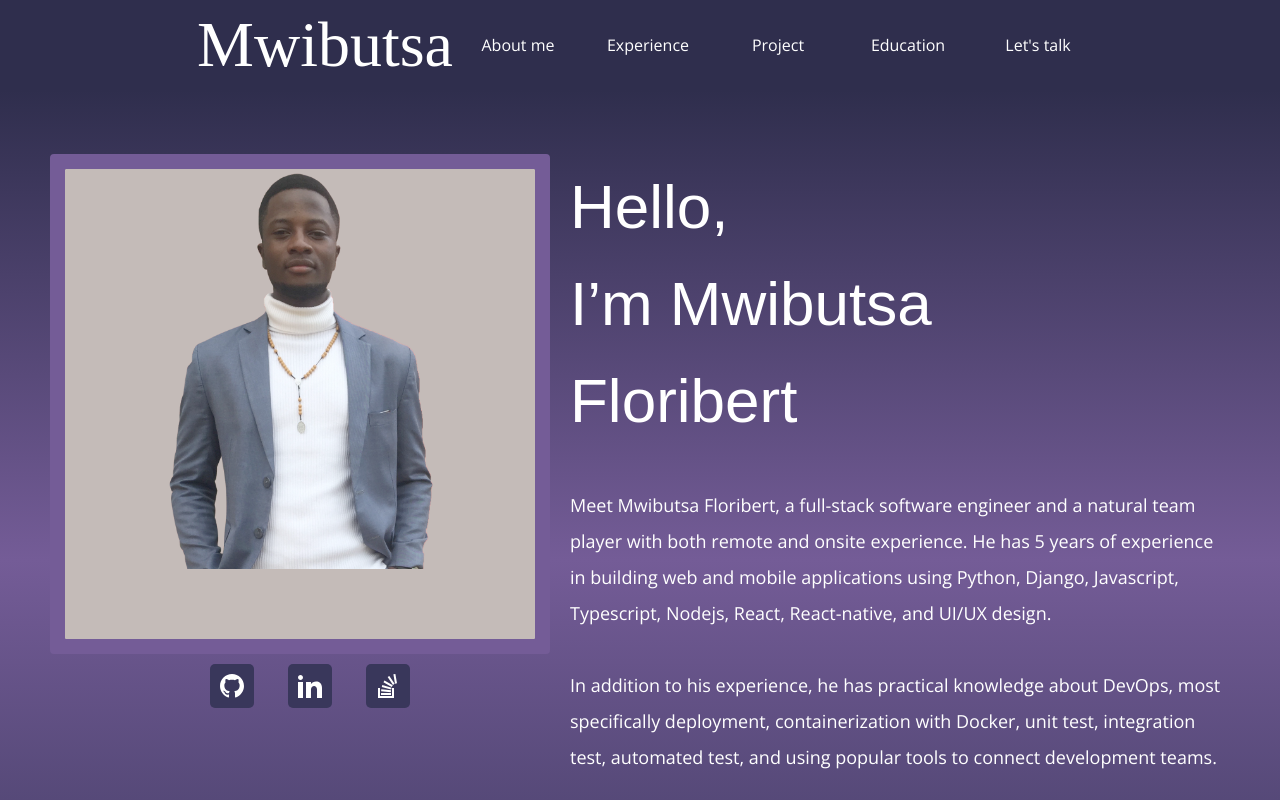
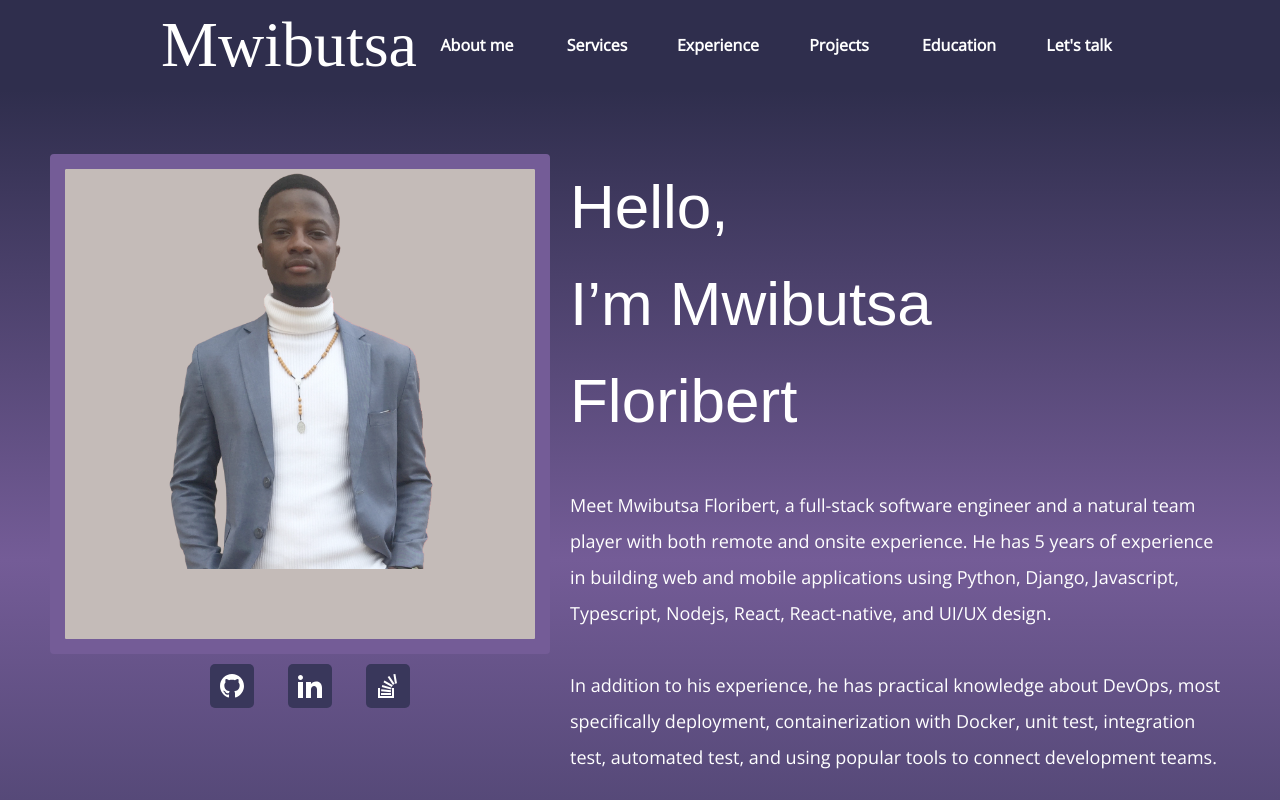
Before and after one commit to mwibutsa/mwibutsa, a React (Create React App) app: page / in a window 1280 px wide. Shown: the top 800 px of the page. Built offline with nearby package versions, Linux system fonts and the light colour scheme; a web font is replaced by a local one.

Commit message:
Hightlight active menu

```diff
--- a/package.json
+++ b/package.json
@@ -13,6 +13,8 @@
     "classnames": "^2.3.1",
     "react": "^17.0.2",
     "react-dom": "^17.0.2",
+    "react-router": "^6.2.1",
+    "react-router-dom": "^6.2.1",
     "react-scripts": "4.0.3",
     "react-scroll": "^1.8.4",
     "typescript": "^4.1.2",
@@ -44,6 +46,8 @@
   },
   "devDependencies": {
     "@types/node-sass": "^4.11.2",
+    "@types/react-router": "^5.1.18",
+    "@types/react-router-dom": "^5.3.3",
     "@types/react-scroll": "^1.8.3",
     "sass": "^1.49.7",
     "sass-loader": "^12.4.0"
--- a/src/App.tsx
+++ b/src/App.tsx
@@ -1,13 +1,13 @@
 import "assets/styles/global.scss";
 import Navigation from "components/Navigation";
 import LandingPage from "pages/LandingPae";
-
+import { BrowserRouter as Router } from "react-router-dom";
 function App() {
   return (
-    <div className="mwibutsaApp">
+    <Router>
       <Navigation />
       <LandingPage />
-    </div>
+    </Router>
   );
 }
 
--- a/src/components/Navigation/index.tsx
+++ b/src/components/Navigation/index.tsx
@@ -1,33 +1,117 @@
 import cs from "classnames";
-import React, { ReactElement } from "react";
+import React, { ReactElement, useCallback, useEffect } from "react";
+import { useLocation } from "react-router";
+import { Link } from "react-router-dom";
+import { scroller } from "react-scroll";
 import classes from "./navigation.module.scss";
+
+const MENUS: { [x: string]: string } = {
+  about: "About",
+  home: "About",
+  experience: "Experience",
+  projects: "Projects",
+  services: "Services",
+  education: "Education",
+  "contact-me": "LetsTalk",
+};
 
 const Navigation: React.FC = (): ReactElement => {
   const navRef = React.useRef<HTMLDivElement>(null);
+  const buttonRef = React.useRef<HTMLDivElement>(null);
 
-  const handleButtonClick = React.useCallback(
+  const [activeMenu, setActiveMenu] = React.useState<string>("About");
+
+  const location = useLocation();
+
+  useEffect(() => {
+    scroller.scrollTo(activeMenu, {
+      duration: 1000,
+      delay: 0,
+      smooth: "easeInOutCubic",
+      offset: -60,
+    });
+    if (navRef.current && buttonRef.current) {
+      navRef.current.classList.remove(classes.showMenu);
+      buttonRef.current.classList.remove(classes.hideMenu);
+    }
+  }, [activeMenu]);
+
+  useEffect(() => {
+    if (location.pathname) {
+      setActiveMenu(MENUS[location.pathname.replace("/", "") || "about"]);
+    }
+  }, [location.pathname]);
+
+  const handleButtonClick = useCallback(
     (e: React.MouseEvent<HTMLDivElement>) => {
       const button = e.currentTarget as HTMLDivElement;
       button.classList.toggle(classes.hideMenu);
       if (navRef.current) {
         navRef.current.classList.toggle(classes.showMenu);
       }
-      console.log(navRef.current);
     },
     []
   );
 
+  const isActive = useCallback(
+    (path) => {
+      return location.pathname === path;
+    },
+    [location.pathname]
+  );
+
   return (
     <div ref={navRef} className={classes.Navigation}>
-      <h1 className={classes.logo}>Mwibutsa</h1>
+      <h1 className={classes.logo}>
+        <Link to="/home">Mwibutsa</Link>
+      </h1>
       <ul className={classes.navigationMenu}>
-        <li className={classes.menuItem}>About me</li>
-        <li className={classes.menuItem}>Experience</li>
-        <li className={classes.menuItem}>Project</li>
-        <li className={classes.menuItem}>Education</li>
-        <li className={classes.menuItem}>Let's talk</li>
+        <li
+          className={cs(classes.menuItem, {
+            [classes.active__menu]: isActive("/about") || isActive("/home"),
+          })}
+        >
+          <Link to="/about">About me</Link>
+        </li>
+
+        <li
+          className={cs(classes.menuItem, {
+            [classes.active__menu]: isActive("/services"),
+          })}
+        >
+          <Link to="/services">Services</Link>
+        </li>
+        <li
+          className={cs(classes.menuItem, {
+            [classes.active__menu]: isActive("/experience"),
+          })}
+        >
+          <Link to="/experience">Experience</Link>
+        </li>
+        <li
+          className={cs(classes.menuItem, {
+            [classes.active__menu]: isActive("/projects"),
+          })}
+        >
+          <Link to="/projects">Projects</Link>
+        </li>
+        <li
+          className={cs(classes.menuItem, {
+            [classes.active__menu]: isActive("/education"),
+          })}
+        >
+          <Link to="/education">Education</Link>
+        </li>
+        <li
+          className={cs(classes.menuItem, {
+            [classes.active__menu]: isActive("/contact-me"),
+          })}
+        >
+          <Link to="/contact-me">Let's talk</Link>
+        </li>
       </ul>
       <div
+        ref={buttonRef}
         onClick={handleButtonClick}
         className={cs(classes.navigationButton)}
       ></div>
--- a/src/components/Navigation/navigation.module.scss
+++ b/src/components/Navigation/navigation.module.scss
@@ -2,6 +2,24 @@
 @import "../../assets/styles/mixins";
 
 .Navigation {
+  a {
+    text-decoration: none;
+    color: var(--color-white);
+    padding: 0 !important;
+    margin: 0 !important;
+    display: inline-block;
+    white-space: nowrap;
+    width: 100%;
+    height: 100%;
+    display: flex;
+    align-items: center;
+    justify-content: center;
+
+    &:hover {
+      text-decoration: none;
+      color: var(--color-white);
+    }
+  }
   position: sticky;
   display: grid;
   top: 0;
@@ -105,6 +123,10 @@
     font-size: 6.4rem;
     line-height: 1.1;
     margin-right: 2rem;
+    cursor: pointer;
+    user-select: none;
+    -moz-user-select: none;
+    -webkit-user-select: none;
 
     @include mobile-l {
       margin-right: auto;
@@ -128,7 +150,7 @@
 
     .menuItem {
       display: inline-block;
-      padding: 1rem 0;
+      padding: 0;
       margin: 1rem 0;
 
       &:not(:last-child) {
@@ -142,11 +164,11 @@
       border-left: none;
       border-right: none;
       white-space: nowrap;
-      min-width: 9rem;
+      min-width: 8rem;
       min-height: 4.5rem;
       display: flex;
       align-items: center;
-      justify-content: center;
+      font-weight: bold;
       transition: all ease-in-out 0.3s;
 
       @include mobile-l {
@@ -154,12 +176,13 @@
         margin-right: 0 !important;
       }
 
-      &:hover,
-      &:active {
-        border-bottom: 5px solid $color-secondary;
+      &.active__menu {
+        border-bottom: 5px solid $color-secondary !important;
+      }
+      &:hover {
+        border-bottom: 5px solid $color-secondary !important;
         position: relative;
         background-color: darken($color: $color-tertiary, $amount: 0.6);
-        font-weight: bold;
       }
     }
   }
--- a/src/pages/LandingPae/index.tsx
+++ b/src/pages/LandingPae/index.tsx
@@ -5,15 +5,28 @@ import Footer from "components/Footer";
 import Projects from "components/Projects";
 import WhatIDo from "components/WhatIDo";
 import WorkExperience from "components/WorkExperience";
+import { Element } from "react-scroll";
 const LandingPage = () => {
   return (
     <div>
+      <Element name="About">
         <About />
+      </Element>
+      <Element name="Services">
         <WhatIDo />
+      </Element>
+      <Element name="Experience">
         <WorkExperience />
+      </Element>
+      <Element name="Projects">
         <Projects />
+      </Element>
+      <Element name="Education">
         <EducationalBackground />
+      </Element>
+      <Element name="LetsTalk">
         <CTASection />
+      </Element>
       <Footer />
     </div>
   );
```
Also changed, not shown: 1 other file (tests, documents, lock files or other folders). Lines whose indentation alone changed are shown as unchanged.
